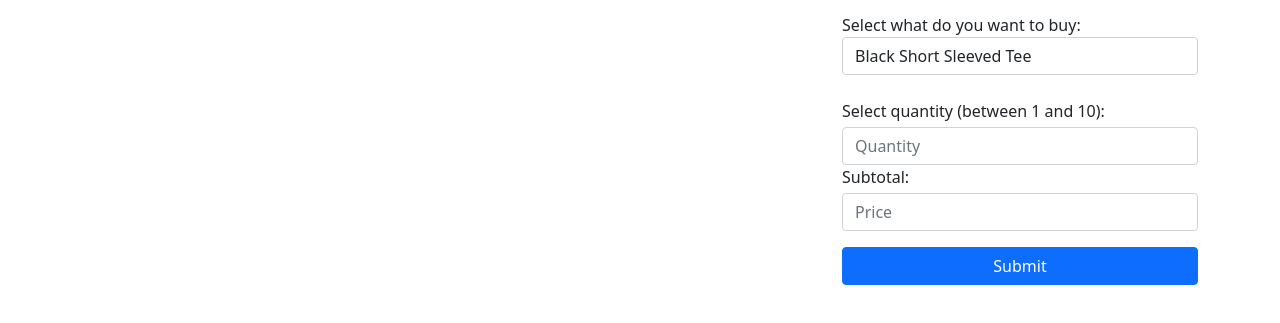
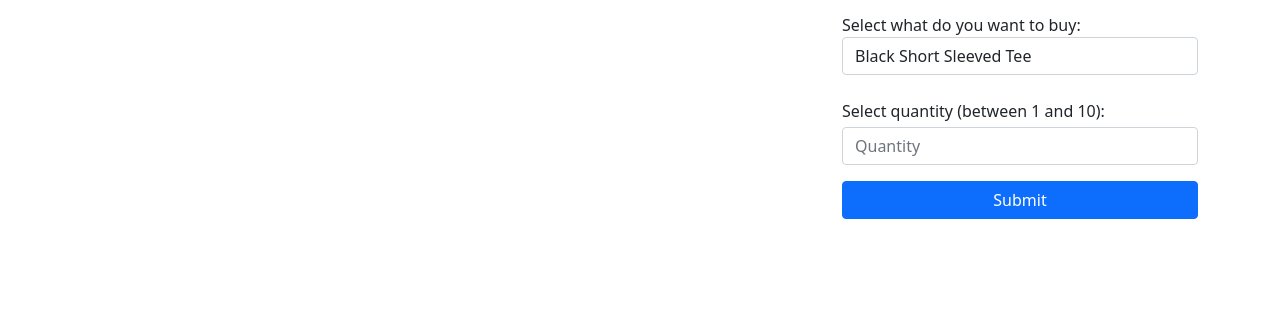
Before and after one commit to IngDih/ssp-ca3, a website: page views/index.html in a window 1280 px wide. Shown: the part 193-516 px from the top of the page. Drawn offline with nearby package versions, Linux system fonts and the light colour scheme; no server answers.

Commit message:
Index.html form changes

```diff
--- a/views/index.html
+++ b/views/index.html
@@ -71,8 +71,6 @@
                         </select><br>
                         <label for="quantity">Select quantity (between 1 and 10):</label>
                         <input class="form-control mt-1" type="number" name="Quantity" placeholder="Quantity" min="1" max="10">
-                        <label for="subtotal">Subtotal:</label>
-                        <input class="form-control mt-1" type="text" name="price" placeholder="Price">
                         <div class="d-grid gap-2"><button type="submit" class="btn btn-primary btn-block mt-3">Submit</button></div>
                     </div>
                 </form>
```
